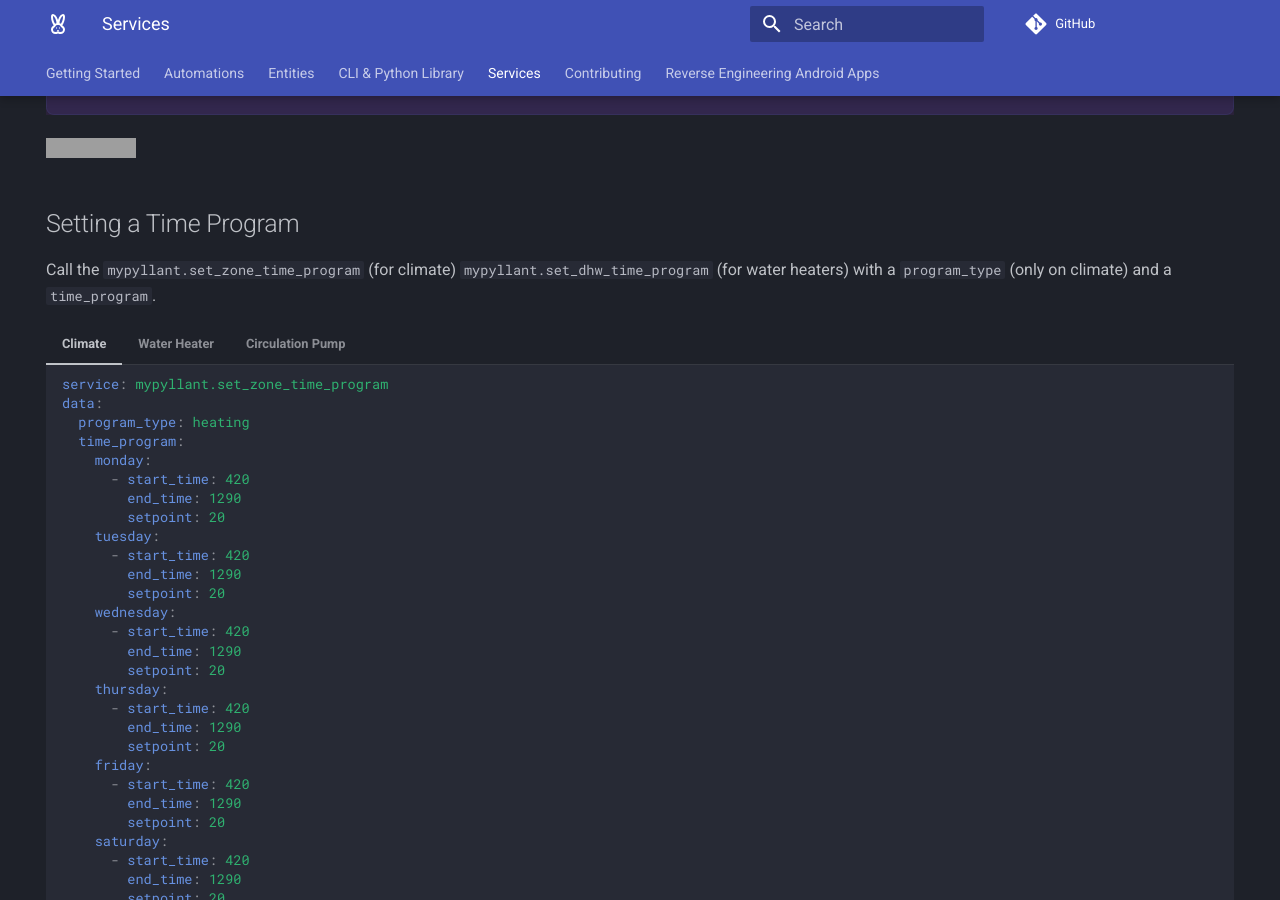
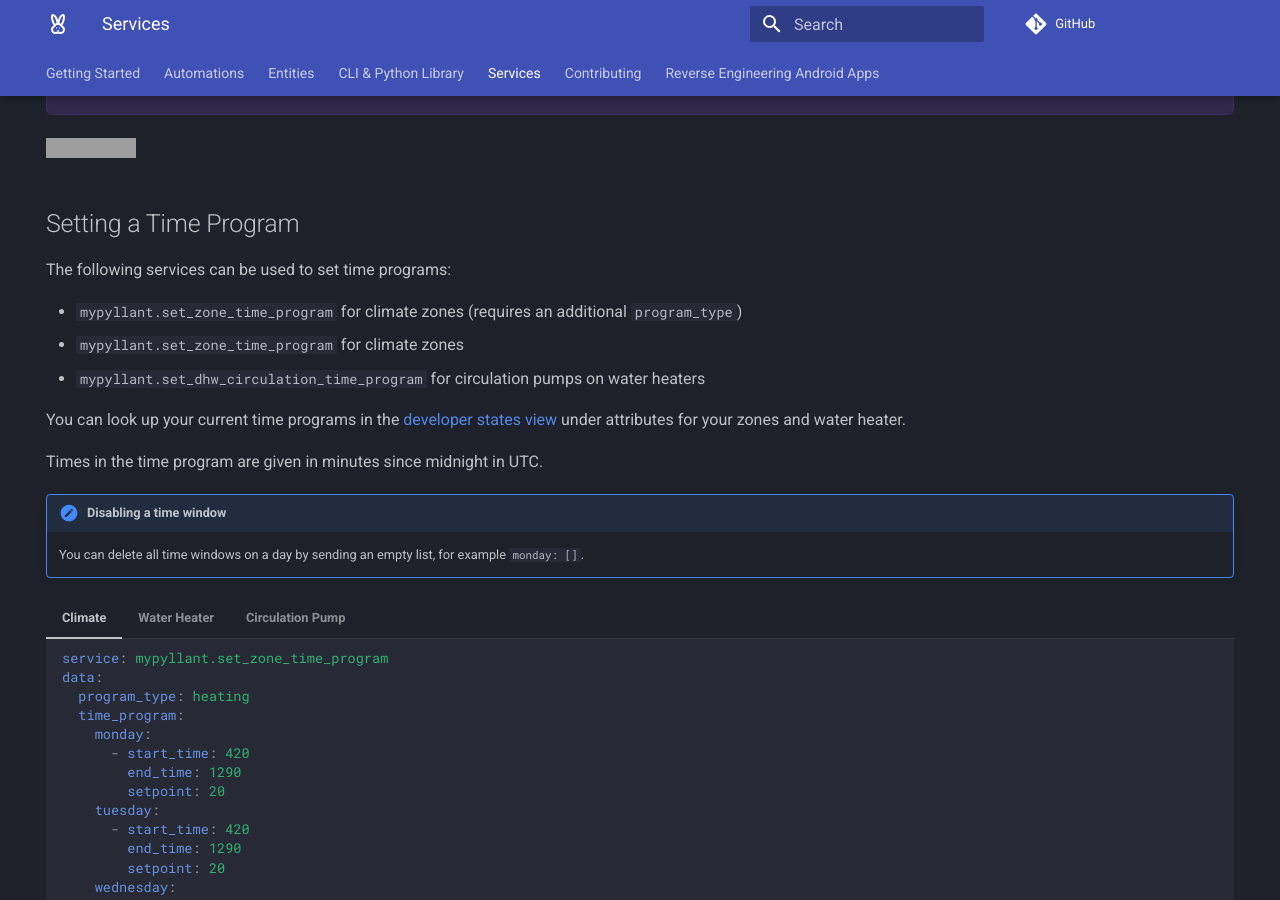
Before and after one commit to signalkraft/mypyllant-component, an MkDocs documentation site: the page built from docs/docs/2-services.md, in a window 1280 px wide and 900 px high, scrolled down 681 px. Built offline with MkDocs 1.6.1 and Material for MkDocs 9.7.7, drawn with Linux system fonts in a browser that asks for light colours; comment, search, counter and statistics services are not loaded; grey boxes are pictures that could not be loaded.

Commit message:
Updated documentation for time programs, added extra attrs with time windows

```diff
--- a/docs/docs/2-services.md
+++ b/docs/docs/2-services.md
@@ -15,8 +15,20 @@
 
 ## Setting a Time Program
 
-Call the `mypyllant.set_zone_time_program` (for climate) `mypyllant.set_dhw_time_program` (for water heaters)
-with a `program_type` (only on climate) and a `time_program`.
+The following services can be used to set time programs:
+
+* `mypyllant.set_zone_time_program` for climate zones (requires an additional `program_type`)
+* `mypyllant.set_zone_time_program` for climate zones
+* `mypyllant.set_dhw_circulation_time_program` for circulation pumps on water heaters
+
+You can look up your current time programs in the [developer states view](https://my.home-assistant.io/redirect/developer_states/)
+under attributes for your zones and water heater.
+
+Times in the time program are given in minutes since midnight in UTC.
+
+!!! note "Disabling a time window"
+
+    You can delete all time windows on a day by sending an empty list, for example `monday: []`.
 
 === "Climate"
 
```
Also changed, not shown: 3 other files.
